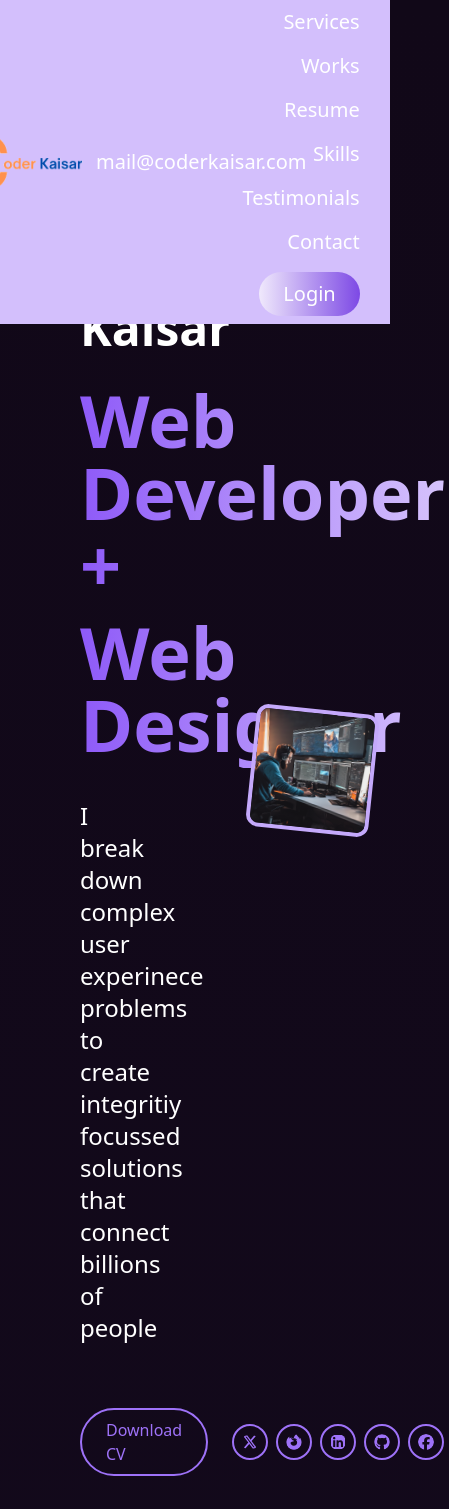
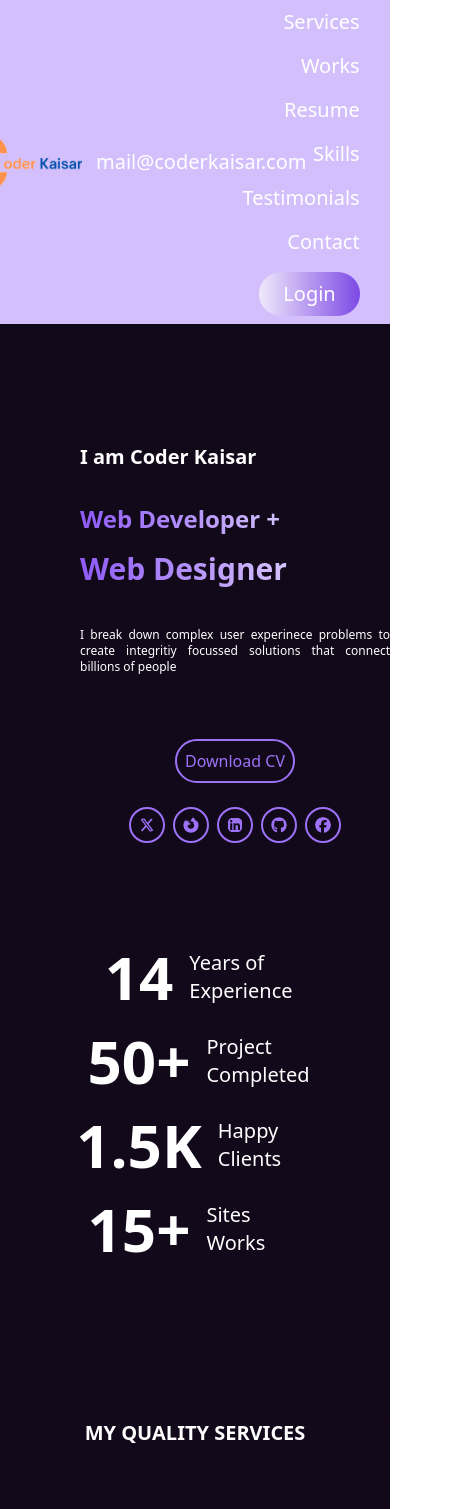
Before and after one commit to CoderKaisar/coder-kaisar-portfolio, a React (Vite) app: page / in a window 390 px wide. Shown: the top 1509 px of the page, 449 px wide, since content can reach past the window. Built offline with nearby package versions, Linux system fonts and the light colour scheme.

Commit message:
finally fixed all issue including responsive

```diff
--- a/src/components/Achievement/Achievement.jsx
+++ b/src/components/Achievement/Achievement.jsx
@@ -23,8 +23,8 @@ const Achievement = () => {
 
     ]
     return (
-        <div className='mx-auto py-10'>
-            <div className='grid grid-cols-4 content-center items-center text-white'>
+        <div className='mx-auto py-10 flex justify-center items-center'>
+            <div className='grid grid-cols-1 md:grid-cols-2 lg:grid-cols-4 gap-6 content-center items-center text-white'>
                 {
                     achievements.map(achievement => <div className='flex flex-col justify-center items-center gap-6'>
 
--- a/src/components/Hero/Hero.jsx
+++ b/src/components/Hero/Hero.jsx
@@ -4,20 +4,20 @@ import { FaFacebook, FaFirefoxBrowser, FaGithub, FaLinkedin, FaXTwitter } from "
 import heroImg from "../../assets/images/hero-img.png"
 const Hero = () => {
     return (
-        <section className='flex justify-around items-center gap-10'>
-            <div className='w-[50%] pl-20 py-10 mt-32'>
+        <section className='flex  md:flex-row flex-col-reverse lg:flex-row justify-around items-center gap-10'>
+            <div className=' w-full md:w-[50%] lg:w-[50%] pl-20 py-10 mt-32'>
                 <div className='flex flex-col justify-center items-start gap-4 py-10'>
-                    <h4 className='text-5xl font-bold text-white'>I am Coder Kaisar</h4>
+                    <h4 className='text-xl md:text-3xl lg:text-5xl font-bold text-white'>I am Coder Kaisar</h4>
                     <div className='flex flex-col gap-2 py-4'>
-                        <p className='text-7xl font-bold bg-gradient-to-r from-[#8E5AF8] to-[#D6C3FC] inline-block text-transparent bg-clip-text'>Web Developer +</p>
-                        <p className='text-7xl font-bold bg-gradient-to-r from-[#8E5AF8] to-[#D6C3FC] inline-block text-transparent bg-clip-text py-2'>Web Designer</p>
+                        <p className='text-2xl md:text-4xl lg:text-7xl font-bold bg-gradient-to-r from-[#8E5AF8] to-[#D6C3FC] inline-block text-transparent bg-clip-text'>Web Developer +</p>
+                        <p className='text-3xl md:text-4xl lg:text-7xl font-bold bg-gradient-to-r from-[#8E5AF8] to-[#D6C3FC] inline-block text-transparent bg-clip-text py-2'>Web Designer</p>
                     </div>
-                    <p className=' w-[60%] text-justify text-2xl text-white'>
+                    <p className='text-center w-full md:w-[60%] lg:w-[60%] text-justify text-xs md:text-2xl lg:text-2xl text-white'>
                         I break down complex user experinece problems to create integritiy focussed solutions that connect billions of people
                     </p>
                 </div>
-                <div className='flex justify-start py-6 items-center gap-6'>
-                    <Link className='border-2 px-6 py-2 rounded-full border-[#9E72F8] text-[#9E72F8] hover:bg-[#9E72F8] hover:text-white'>Download CV</Link>
+                <div className='flex flex-col md:flex-row lg:flex-row justify-start py-6 items-center gap-6'>
+                    <Link className='border-2 px-2 md:px-4 lg:px-6 py-2 rounded-full border-[#9E72F8] text-[#9E72F8] hover:bg-[#9E72F8] hover:text-white'>Download CV</Link>
                     <div className='flex justify-center items-center gap-2'>
                         <FaXTwitter className='text-4xl border-[#9E72F8] text-[#9E72F8] border-2 p-2 rounded-full hover:bg-[#9E72F8] hover:text-white' />
                         <FaFirefoxBrowser className='text-4xl border-[#9E72F8] text-[#9E72F8] border-2 p-2 rounded-full hover:bg-[#9E72F8] hover:text-white' />
@@ -28,7 +28,7 @@ const Hero = () => {
                 </div>
             </div>
             <div className='w-[50%] p-4 '>
-                <img src={heroImg} className='w-[450px] rounded-xl  border-4 border-[#C4A9FB] rotate-6 hover:rotate-0 hover:transition-all ease-in-out' alt="" />
+                <img src={heroImg} className='w-[450px] rounded-xl  border-4 border-[#C4A9FB] rotate-0 md:rotate-6 lg:rotate-6  hover:rotate-0 hover:transition-all ease-in-out' alt="" />
             </div>
         </section>
     );
--- a/src/components/Portfolios/Portfolios.jsx
+++ b/src/components/Portfolios/Portfolios.jsx
@@ -38,11 +38,11 @@ const Portfolios = () => {
     return (
         <div>
             <div className='flex flex-col justify-center items-center gap-4 py-10'>
-                <h2 className='text-6xl font-bold bg-gradient-to-r from-[#8E5AF8] to-[#D6C3FC] inline-block text-transparent bg-clip-text py-6'>My Portfolios</h2>
-                <p className='text-white text-xl w-[50%] text-center'>We put your ideas and thus your wishes in the form of a unique web project that inspires you and you customers.</p>
+                <h2 className='text-2xl md:text-4xl lg:text-6xl font-bold bg-gradient-to-r from-[#8E5AF8] to-[#D6C3FC] inline-block text-transparent bg-clip-text py-6'>My Portfolios</h2>
+                <p className='text-white text-xs md:text-xl lg:text-xl w-[50%] text-center'>We put your ideas and thus your wishes in the form of a unique web project that inspires you and you customers.</p>
             </div>
-            <div className='flex justify-center items-center py-4'>
-                <nav className='flex justify-center items-center gap-2 bg-[#050709] text-white w-[320px] h-[50px]  rounded-full'>
+            <div className='flex justify-center items-center py-2 md:py-2 lg:py-4'>
+                <nav className='flex flex-col md:flex-row lg:flex-row justify-center items-center gap-2 bg-[#050709] text-white w-[120px] md:w-[320px] lg:w-[320px] h-[200px] md:h-[50px] lg:h-[50px] rounded-xl md:rounded-full lg:rounded-full'>
                     <Link className='hover:bg-gradient-to-r hover:from-[#7343D4] hover:to-[#331A64] px-4 py-2 rounded-full hover:border  hover:border-[#8F5CF8]'>All</Link>
                     <Link className='hover:bg-gradient-to-r hover:from-[#7343D4] hover:to-[#331A64] px-4 py-2 rounded-full hover:border  hover:border-[#8F5CF8]'>UI/UX</Link>
                     <Link className='hover:bg-gradient-to-r hover:from-[#7343D4] hover:to-[#331A64] px-4 py-2 rounded-full hover:border  hover:border-[#8F5CF8]'>Branding</Link>
@@ -50,7 +50,7 @@ const Portfolios = () => {
                 </nav>
             </div>
             <div className='w-[80%] mx-auto'>
-                <div className='grid grid-cols-3 gap-6 py-10 '>
+                <div className='grid grid-cols-1 md:grid-cols-2 lg:grid-cols-3 gap-6 py-10 '>
                     {
                         portfolios.map(portfolio => <Portfolio portfolio={portfolio} />)
                     }
--- a/src/components/Services/Services.jsx
+++ b/src/components/Services/Services.jsx
@@ -29,10 +29,10 @@ const Services = () => {
         },
     ]
     return (
-        <div className='py-20'>
-            <h2 className='text-center text-6xl uppercase text-white py-10 mb-6 font-semibold'>My Quality Services</h2>
-            <div className='mx-20'>
-                <div className='grid grid-cols-1 md:grid-cols-2 lg:grid-cols-4'>
+        <div className='py-20 w-full'>
+            <h2 className='text-center text-xl md:text-4xl  lg:text-6xl uppercase text-white py-10 mb-6 font-semibold'>My Quality Services</h2>
+            <div className='mx-4 md:mx-16 lg:mx-20'>
+                <div className='grid grid-cols-1 md:grid-cols-2 lg:grid-cols-4 gap-4'>
                     {
                         services.map(service => <Service service={service} />)
                     }
```
